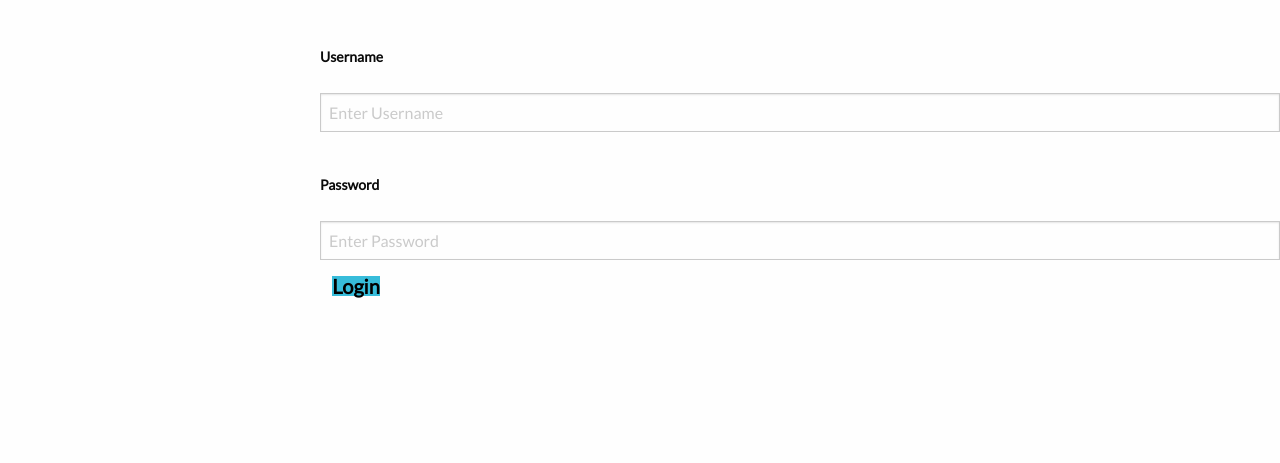
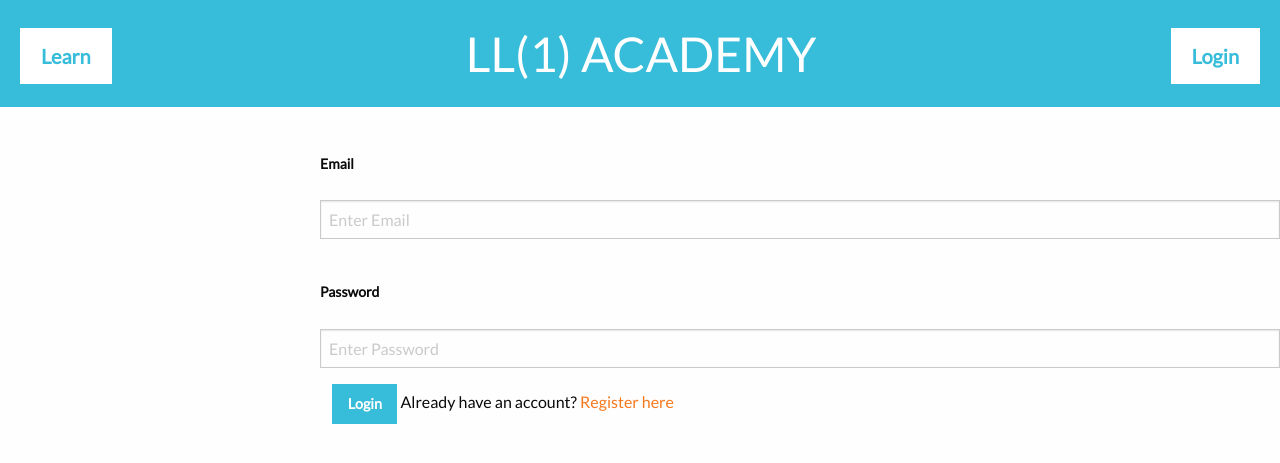
Before and after one commit to H-Huang/LL1-Academy, a Django app: page /login in a window 1280 px wide. Shown: the top 463 px of the page. Run offline with Django 3.2, Linux system fonts and the light colour scheme; some libraries are stand-ins or nearby versions; some web fonts are replaced.

Commit message:
Navbar reorganization, index restyling with login and register, login and register styling

```diff
--- a/LL1_Academy/templates/LL1_Academy/_base.html
+++ b/LL1_Academy/templates/LL1_Academy/_base.html
@@ -26,6 +26,9 @@
         </ul>
       {% endif %}
 
+      {% block navbar %}
+      {% endblock %}
+
       {% block content %}
       {% endblock %}
 
--- /dev/null
+++ b/LL1_Academy/templates/LL1_Academy/_navbarPages.html
@@ -0,0 +1,22 @@
+{% extends "LL1_Academy/_base.html" %}
+
+{% block navbar %}
+<div id="navbar">
+    <div id="navbarLearn">
+        <a href="learn"><button class="button indexButtons" id="navbarLearnButton">Learn</button></a>
+    </div>
+    <div id="navbarTitle">
+        <a href="index"><h1 id="siteBanner">LL(1) Academy</h1></a>
+    </div>
+    <div id="navbarUser">
+        {% if user.is_authenticated %}
+            <p style="color:white;">Welcome back {{ user.email }}</p>
+            <a href="logout"><button class="button indexButtons">Logout</button></a>
+        {% else %}
+            <a href="login"><button class="button indexButtons" id="navbarUserButton">Login</button></a>
+        {% endif %}
+    </div>
+</div>
+
+
+{% endblock %}
--- a/LL1_Academy/templates/LL1_Academy/login.html
+++ b/LL1_Academy/templates/LL1_Academy/login.html
@@ -1,4 +1,4 @@
-{% extends "LL1_Academy/_base.html" %}
+{% extends "LL1_Academy/_navbarPages.html" %}
 
 {% block title %}Login{% endblock %}
 
@@ -8,13 +8,14 @@
         <div class="small-6 small-offset-3 columns">
             <form method="POST" action="">
                 {% csrf_token %}
-                <label><b>Username</b></label>
-                <input type="text" placeholder="Enter Username" name="username" required>
+                <label><b>Email</b></label>
+                <input type="text" placeholder="Enter Email" name="username" required>
 
                 <label><b>Password</b></label>
                 <input type="password" placeholder="Enter Password" name="password" required>
 
-                <button type="submit">Login</button>
+                <button type="submit" class="button">Login</button>
+                <p style="display:inline;">Already have an account? <a href="register">Register here</a></p>
             </form>
         </div>
     </div>
--- a/LL1_Academy/views.py
+++ b/LL1_Academy/views.py
@@ -56,7 +56,7 @@ def login_page(request):
 		if user is not None:
 			login(request, user)
 			messages.success(request, 'Successfully logged in')
-			return HttpResponseRedirect('/learn')
+			return HttpResponseRedirect('/index')
 		else:
 			# Return an 'invalid login' error message.
 			messages.error(request, 'invalid credentials')
@@ -66,12 +66,12 @@ def login_page(request):
 
 def logout_page(request):
 	logout(request)
-	return HttpResponseRedirect('/learn')
+	return HttpResponseRedirect('/index')
 
 def register_page(request):
 	if request.method == 'POST':
 		email = request.POST['email']
-		username = request.POST['username']
+		username = request.POST['email']
 		password = request.POST['password']
 		#TODO: this confirm password should be down on client side so we dont refresh the page
 		confirm_password = request.POST['confirm_password']
--- a/cs130_LL1/static/css/main.css
+++ b/cs130_LL1/static/css/main.css
@@ -12,11 +12,21 @@ button {
 	font-size: 20px;
 	font-weight:bold;
 	font-family: 'Lato', sans-serif;
+	margin-bottom: 0 !important;
 }
 
-button:hover {
-	background-color: #30A7C1 !important;
+	button:hover {
+		background-color: #30A7C1 !important;
+	}
+
+a {
+	color: #F6781D;
 }
+
+	a:hover {
+		color: #E56F1B;
+	}
+
 
 /* Landing Page styling */
 #siteTitle {
@@ -28,15 +38,13 @@ button:hover {
 	font-size: 80px;
 }
 
-#startLearning {
-	margin-top:20px;
+.button.indexButtons {
 	background-color:white !important;
 	color: #37BCDA !important;
 	font-size: 20px;
 }
 
-#startLearning:hover {
-	/*background-color:#30A7C1 !important;*/
+.button.indexButtons:hover {
 	background-color:#F6781D !important;
 	color: white !important;
 }
@@ -50,21 +58,39 @@ button:hover {
   align-items: center;
 }
 
-#startButton {
+#loginActions {
 	text-align:center;
+	margin-top:30px;
 }
 
 /* Learning Page Styling */
+#navbar {
+	padding:20px;
+	/*padding-bottom:20px;*/
+	background-color: #37BCDA;
+	display: flex;
+  	justify-content: space-between;
+}
+
+#navbarLearnButton {
+	margin-top:0.5rem;
+}
+
+#navbarUserButton {
+	margin-top:0.5rem;
+}
+
 #siteBanner {
 	text-align: center;
 	font-family: 'Lato', sans-serif;
 	text-transform: uppercase;
 	font-weight:400;
-	padding-top:20px;
-	padding-bottom:20px;
-	background-color: #37BCDA;
 	color: white;
+	margin-bottom:0;
 }
+	#siteBanner:hover {
+		color: #F6781D;
+	}
 
 .container {
 	margin-top:20px;
```
Also changed, not shown: LL1_Academy/templates/LL1_Academy/index.html (+12 -4 lines), LL1_Academy/templates/LL1_Academy/learn.html (+1 -10 lines), LL1_Academy/templates/LL1_Academy/register.html (+3 -5 lines).
